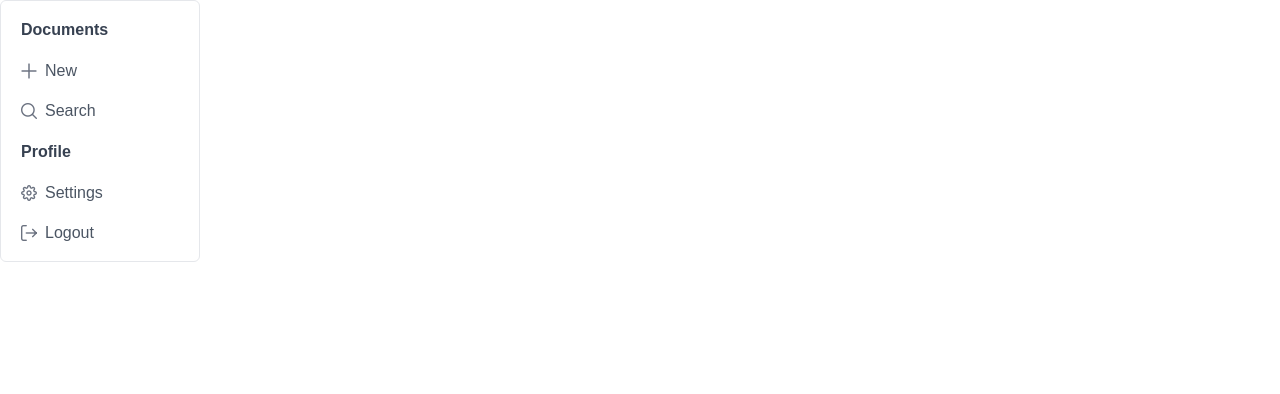
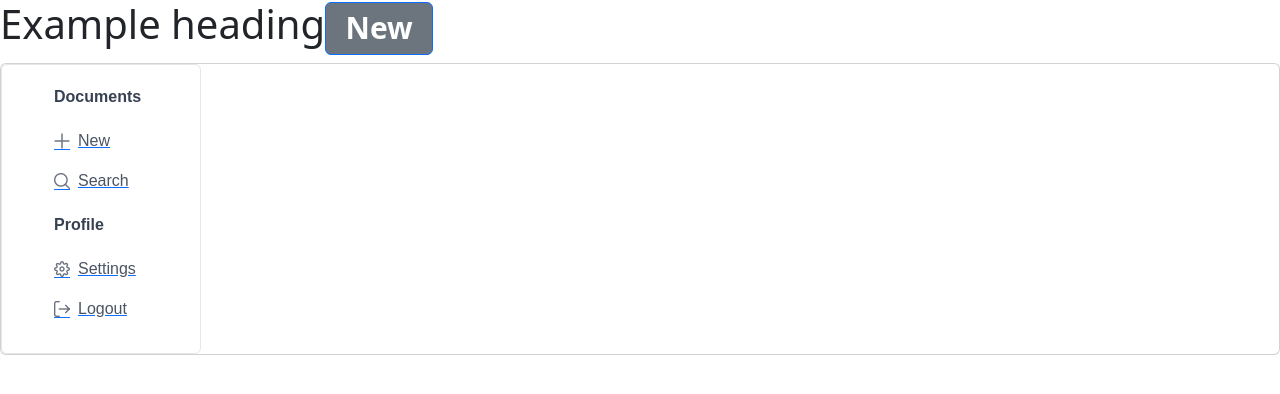
Before and after one commit to nuruzzamanhimel00/reactjs_ecom_project, a React (Create React App) app: page / in a window 1280 px wide. Shown: the top 394 px of the page. Built offline with nearby package versions, Linux system fonts and the light colour scheme; a web font is replaced by a local one.

Commit message:
react bootstrap setup

```diff
--- a/src/App.js
+++ b/src/App.js
@@ -3,6 +3,9 @@ import React, { useRef } from 'react';
 
 import { Menu } from 'primereact/menu';
 import { Toast } from 'primereact/toast';
+
+import Badge from 'react-bootstrap/Badge';
+import Button from 'react-bootstrap/Button';
 
 export default function App() {
     const toast = useRef(null);
@@ -36,10 +39,19 @@ export default function App() {
         }
     ];
 
-    return (
-        <div className="card flex justify-content-center">
+  return (
+    <>
+       <h1>
+        Example heading
+        <Badge bg="secondary" as={Button}>
+          New
+        </Badge>
+      </h1>
+      <div className="card flex justify-content-center">
             <Toast ref={toast} />
             <Menu model={items} />
         </div>
+    </>
+
     )
 }
--- a/src/index.js
+++ b/src/index.js
@@ -3,6 +3,9 @@ import ReactDOM from 'react-dom/client';
 import './index.css';
 import App from './App';
 import reportWebVitals from './reportWebVitals';
+
+//bootstrap
+import 'bootstrap/dist/css/bootstrap.min.css';
 
 //prime react
 import "primereact/resources/themes/lara-light-cyan/theme.css";
```
Also changed, not shown: public/index.html (+2 -16 lines).
